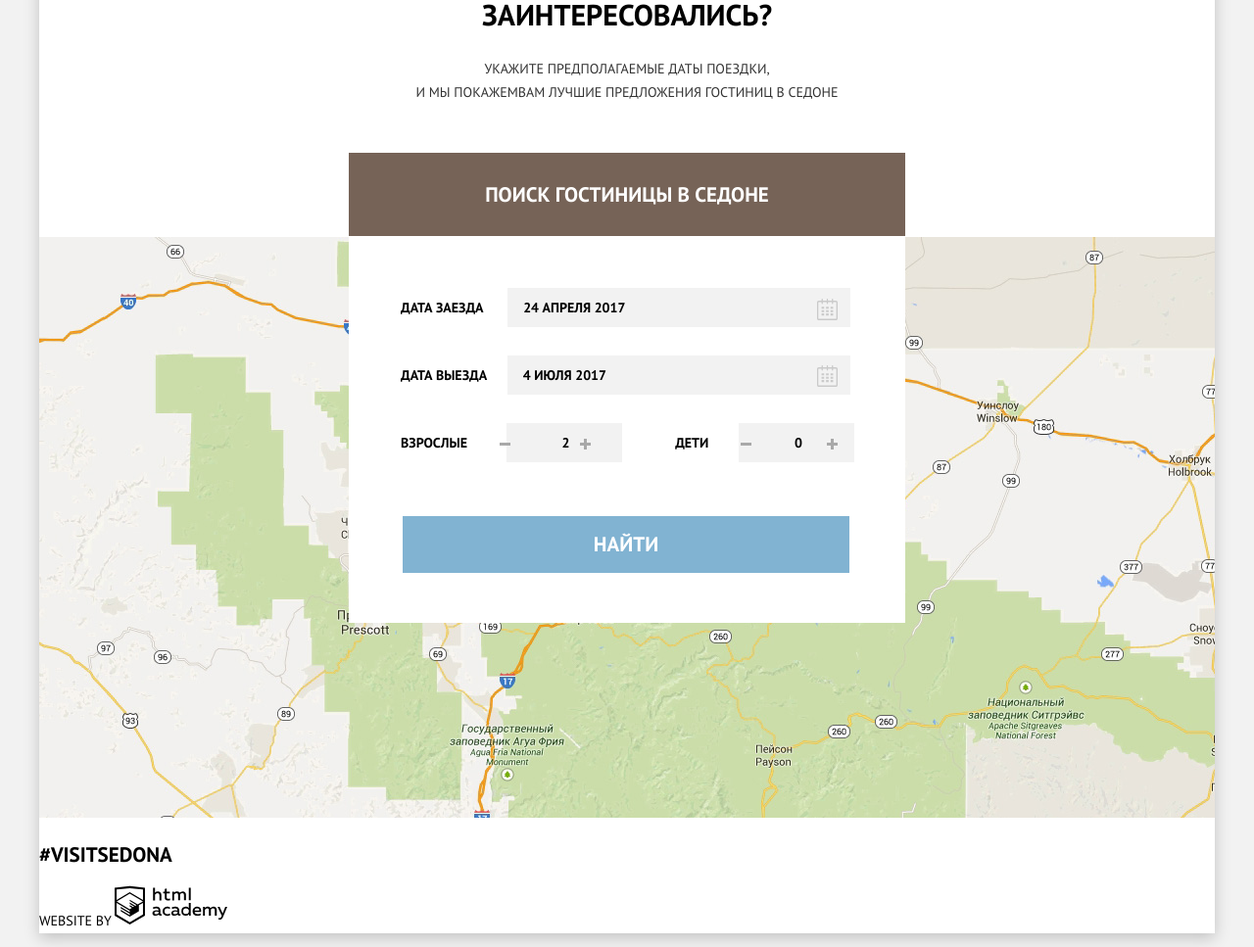
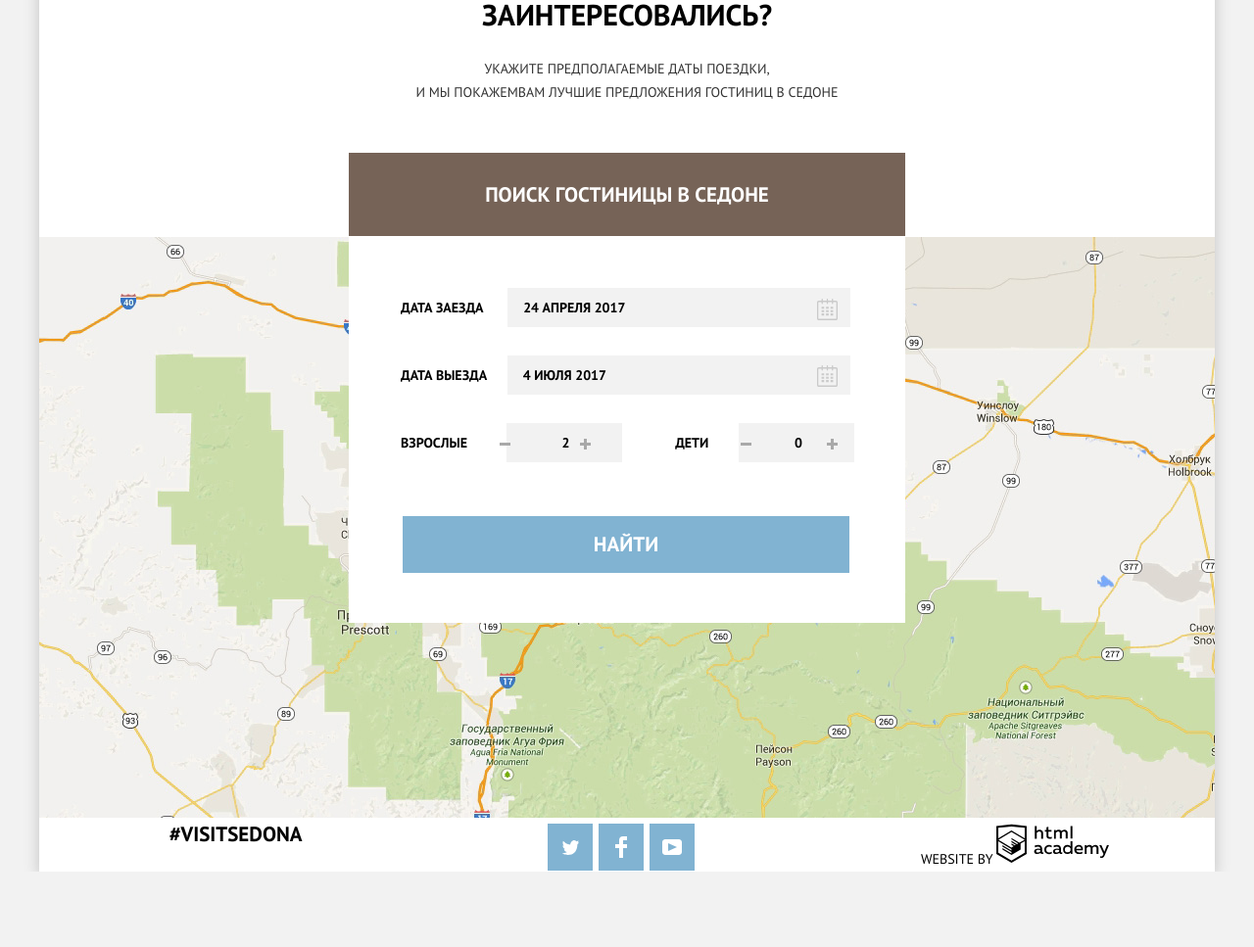
Before and after one commit to lerkot/556495-sedona, a plain HTML site: page index.html in a window 1280 px wide. Shown: the part 1929-2896 px from the top of the page at 98% size. After the commit the page ends 2819 px from the top, so only its background shows below. Drawn offline with Linux system fonts and the light colour scheme.

Commit message:
Правки

```diff
--- a/css/styles.css
+++ b/css/styles.css
@@ -732,28 +732,70 @@ input::-webkit-inner-spin-button {
 }
 
 .main-footer {
+	display: flex;
+	flex-wrap: wrap;
+	justify-content: space-around;
+	width: 100%;
+	margin: 0;
+	padding: 0;
 	color: #000;
 	background-color: rgba(255, 255, 255, 0.90);
 	background-position: 0 0;
 	background-repeat: repeat;
 }
 
-.main-footer p {
+.main-footer .footer-text {
+	width: 33%;
+	margin: 0;
+	padding: 0;
 	text-transform: uppercase;
+	text-align: center;
 	font-size: 21px;
 	font-weight: 700;
 }
 
-.social-buttons {
+.main-footer p {
+	width: 33%;
+	margin: 0 auto;
+	text-transform: uppercase;
+	text-align: center;
+	font-size: 21px;
+	font-weight: 700;
+}
+
+.main-footer .footer-social {
+	width: 33%;
+	margin: 0;
+	padding: 0;
+}
+
+.main-footer .social-buttons {
+	display: flex;
+	flex-wrap: wrap;
+	justify-content: space-between;
+	width: 150px;
+	margin: 0 auto;
+	padding: 0;
+	text-align: center;
 	list-style: none;
 }
 
-.social-buttons a {
+.main-footer .social-buttons a {
+	display: flex;
+	justify-content: center;
+	align-items: center;
+	width: 46px;
+	height: 48px;
+	text-align: center;
+	background-color: #81b3d2;
 	text-decoration: none;
 }
 
 
 .main-footer .copyright {
+	width: 33%;
+	margin: 0 auto;
+	padding: 0;
 	font-size: 14px;
 	line-height: 26px;
 	font-weight: 400;
--- a/index.html
+++ b/index.html
@@ -117,7 +117,7 @@
 		</div>
 	</main>
 	<footer class="main-footer">
-		<div>
+		<div class="footer-text">
 			<p>#visitsedona</p>
 		</div>
 		<div class="footer-social">
@@ -126,18 +126,22 @@
 					<a class="tw-icon icon" href="#">
 					    <span class="visually-hidden">Twitter
 						</span>
+						<svg xmlns="http://www.w3.org/2000/svg" xmlns:xlink="http://www.w3.org/1999/xlink" width="17" height="15" viewBox="0 0 17 15"><path fill="#FFF" d="M10.95.144c1.685-.496 2.984.27 3.577 1.179.673-.231 1.331-.481 2.011-.708a2.345 2.345 0 0 1-.857 1.768c.685.17 1.304-.491 1.304-.491-.169 1-1.006 1.788-1.563 2.024-.231 6.75-3.175 11.217-10.077 11.082h-.446c-.41 0-4.164-.46-4.898-1.887 2.271.196 3.893-.422 4.693-1.177-.96-.3-2.679-.477-2.979-2.95.349.106.564.228 1.19.119C1.705 8.247.374 7.53.448 5.33c.285.328 1.067.536 1.34.472C1.085 5.561-.182 2.442.894.85c1.818 1.854 3.735 3.606 7.152 3.773C8.254 2.33 9.183.793 10.95.144z"/></svg>
 					</a>
 				</li>
 				<li>
 					<a class="fb-icon icon" href="#">
 					    <span class="visually-hidden">Facebook
 						</span>
+						<svg xmlns="http://www.w3.org/2000/svg" width="12" height="22" viewBox="0 0 12 22"><path fill="#FFF" d="M12 4V0H8a4 4 0 0 0-4 4v4H0v4h4v10h4V12h4V8H8V4h4z"/></svg>
 					</a>
 				</li>
 				<li>
 					<a class="yt-icon icon" href="#">
 					    <span class="visually-hidden">Youtube
 						</span>
+						<svg xmlns="http://www.w3.org/2000/svg" xmlns:xlink="http://www.w3.org/1999/xlink" width="20" height="16" viewBox="0 0 20 16"><path fill="#FFF" d="M17 0H3C1.35 0 0 1.35 0 3v10c0 1.65 1.35 3 3 3h14c1.65 0 3-1.35 3-3V3c0-1.65-1.35-3-3-3zM6.027 11.998V4.002L15.014 8l-8.987 3.998z"/></svg>
+
 					</a>
 				</li>
 			</ul>
```
